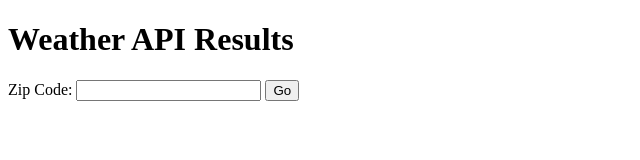
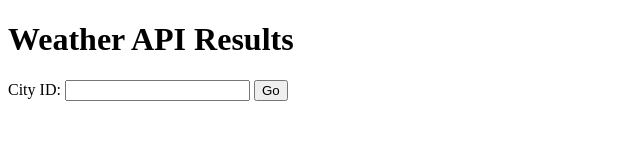
Before and after one commit to debasisb/weather, a website: page index.html in a window 1280 px wide. Shown: the full height of the page, 0-640 px from the left. Drawn offline with Linux system fonts and the light colour scheme.

Commit message:
Update index.html

```diff
--- a/index.html
+++ b/index.html
@@ -9,8 +9,8 @@
     <h1>Weather API Results</h1>
 
     <form action="/" method="post">
-        <label for="zipInput">Zip Code: </label>
-        <input id = "zipInput" type="text" name="zipInput">
+        <label for="idInput">City ID: </label>
+        <input id = "idInput" type="text" name="idInput">
         <button type="submit">Go</button>
     </form>
 
```
